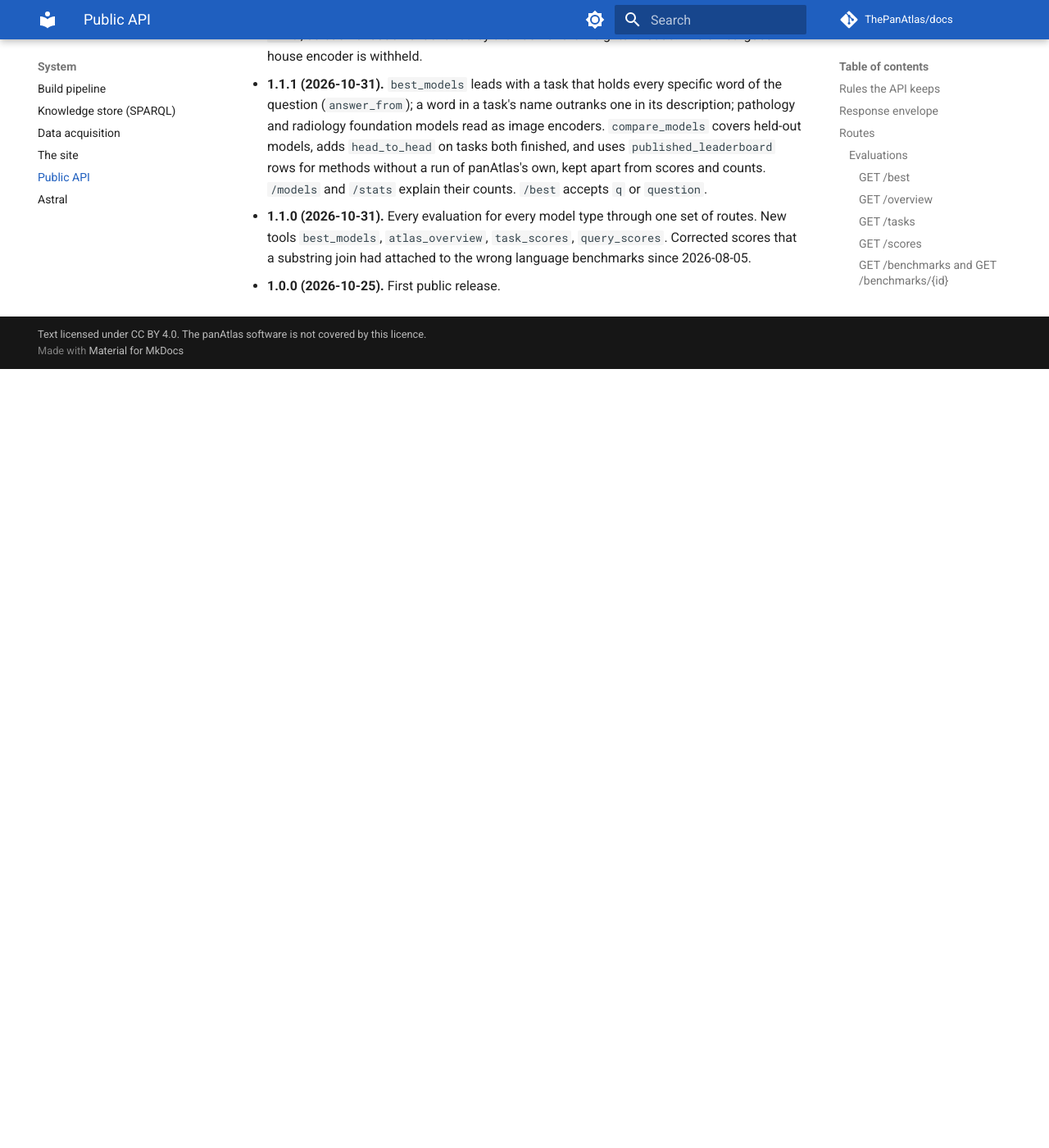
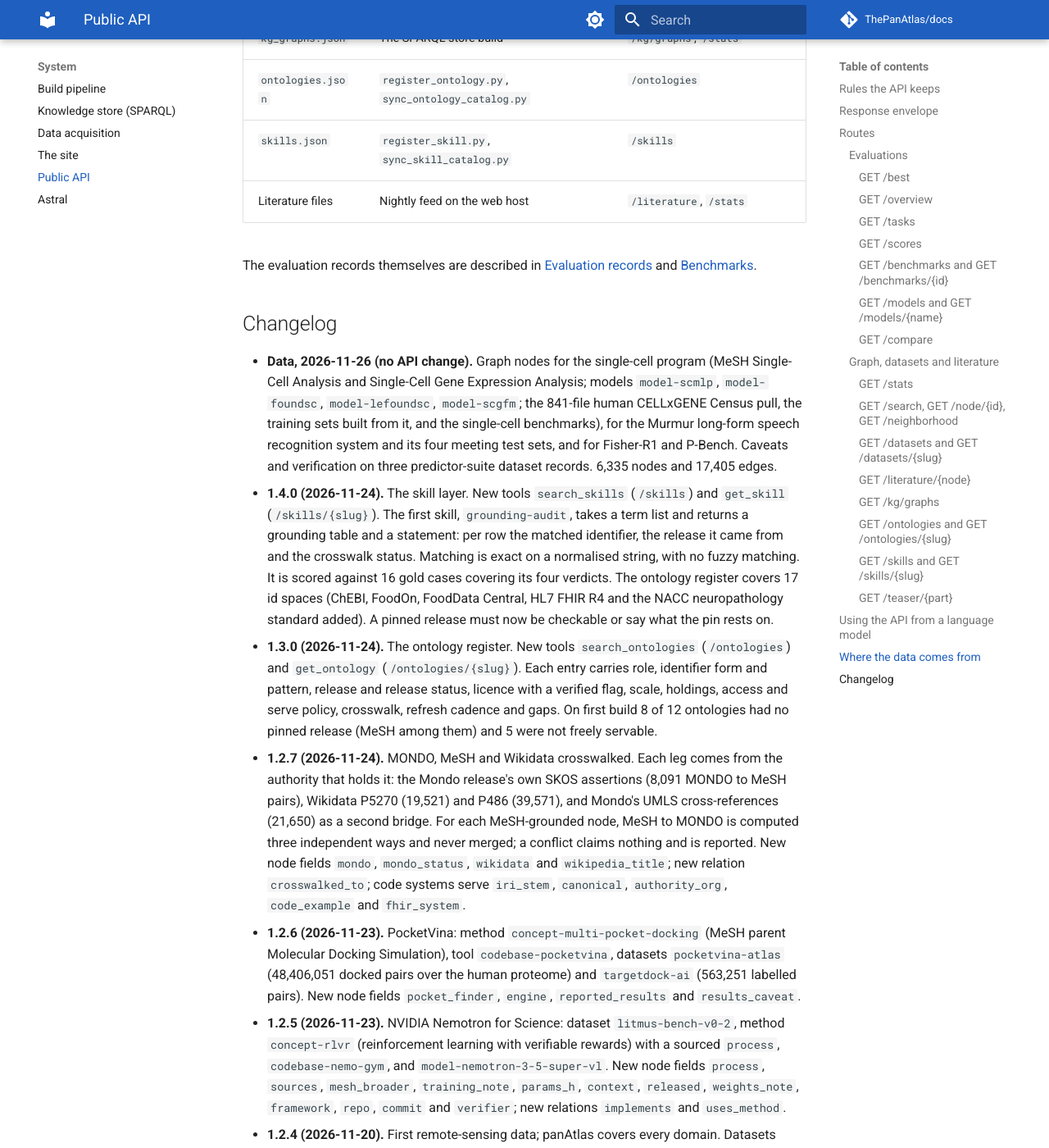
Before and after one commit to ThePanAtlas/docs, an MkDocs documentation site: the page built from docs/system/public-api.md, in a window 1280 px wide and 1400 px high, scrolled down 10245 px. Shown: the whole window at 82% size. Built offline with MkDocs 1.6.1 and Material for MkDocs 9.7.7, drawn with Linux system fonts in a browser that asks for light colours; comment, search, counter and statistics services are not loaded; before the commit the page ends 10695 px from its top, so only the background shows below that; some of the changed text lies outside the part shown.

Commit message:
Public API page: version 1.4.0 (ontology and skill registers, MONDO/MeSH/Wikidata crosswalk, PocketVina, Nemotron for Science) and the 2026-11-26 data additions
Co-Authored-By: Claude Opus 5.5 <noreply@anthropic.com>

```diff
--- a/docs/system/public-api.md
+++ b/docs/system/public-api.md
@@ -8,7 +8,7 @@ explorer uses ([Web site](web-site.md#rest-routes-panatlasv1-gated)).
 | Property | Value |
 |---|---|
 | Base URL | `https://panatlas.net/wp-json/panatlas/public/v1` |
-| Version | 1.2.4 (2026-11-20) |
+| Version | 1.4.0 (2026-11-24) |
 | Methods | `GET` only |
 | Auth | None |
 | Rate limit | 240 requests per client address per minute; requests from the web host itself are exempt. Over the limit: HTTP 429, code `rate_limited` |
@@ -77,6 +77,10 @@ Links into the explorer are returned as `https://panatlas.net/#node=<id>`.
 | `GET /compare` | `compare_models` | One benchmark's ranking, or a head-to-head between named models |
 | `GET /literature/{node}` | `get_literature` | Recent PubMed articles for a MeSH-grounded node |
 | `GET /kg/graphs` | `list_knowledge_graphs` | Named graphs in the SPARQL store with triple counts |
+| `GET /ontologies` | `search_ontologies` | The ontology register: every id space panAtlas grounds into, with release, licence and serve policy |
+| `GET /ontologies/{slug}` | `get_ontology` | One registered ontology in full |
+| `GET /skills` | `search_skills` | The skill register: tasks that produce a named artifact for a recipient, not a score |
+| `GET /skills/{slug}` | `get_skill` | One registered skill in full |
 | `GET /teaser/{part}` | (none) | Public binary geometry of the document universe |
 | `GET /openapi.json` | (none) | The OpenAPI description |
 | `GET /tools.json` | (none) | `{instructions, tools[]}` for LLM clients |
@@ -233,6 +237,27 @@ No parameters. Returns the store manifest `kg_graphs.json`: `store`, `built`, `t
 copy at the repository's HEAD describes 44 graphs and 6,994,341,217 triples, built 2026-10-03. See
 [Knowledge store](knowledge-store.md).
 
+#### `GET /ontologies` and `GET /ontologies/{slug}`
+
+`/ontologies` lists every registered id space panAtlas grounds into (MeSH, MONDO, Wikidata, the code systems and the
+rule packs skills judge against), each with its authority, pinned release where one exists, licence, what panAtlas
+holds of it, and whether it may be served. Use it before trusting a code in a response, and to see which id spaces have
+no pinned release. `/ontologies/{slug}` (for example `mesh`, `mondo`, `wikidata`) returns the full record: identifier
+form and pattern, the pinned release with its source (sha256 and bytes are served, so a consumer can check the pin),
+licence and its verified flag, scale, holdings, access and serve policy, the id spaces it is crosswalked to, freshness
+against its own refresh window, and its recorded gaps. An ontology whose terms restrict reuse is listed but reduced to
+identity and policy with a `serve_note`. Built from the register (`web/ontologies.json`) by `sync_ontology_catalog.py`.
+
+#### `GET /skills` and `GET /skills/{slug}`
+
+A skill is a task panAtlas carries out that produces a named artifact for a real recipient. `/skills` lists each one
+with who it is for, what it produces, its verdict values, what it proves and what it does not, and whether its
+judgement has been scored against gold cases. `/skills/{slug}` (for example `grounding-audit`) returns the recipient,
+the artifact and its row shape, the verdict enum with exit codes, the deterministic checks, the checks only a person can
+make, when it refuses, its rule packs with each one's release and freshness, and its gold-case count. A skill with no
+gold cases serves accuracy `null` and says no accuracy is claimed. A skill score measures a procedure: it never enters
+the benchmark files and is not comparable with a model's benchmark score.
+
 #### `GET /teaser/{part}`
 
 `part` is one of `xy`, `color`, `nodes`, `edges`. Returns the public low-resolution universe geometry as
@@ -270,6 +295,8 @@ The API reads the snapshot files in the plugin's `data/` directory, rebuilt by t
 | `datasets.json` | `sync_catalog.py` | `/datasets`, `/stats` |
 | `benchmarks_llm.json`, `mm_evals.json` | Benchmark builders, `build_patho_evals.py`, cluster ingest | `/benchmarks/{id}` catalog fields, `/stats` |
 | `kg_graphs.json` | The SPARQL store build | `/kg/graphs`, `/stats` |
+| `ontologies.json` | `register_ontology.py`, `sync_ontology_catalog.py` | `/ontologies` |
+| `skills.json` | `register_skill.py`, `sync_skill_catalog.py` | `/skills` |
 | Literature files | Nightly feed on the web host | `/literature`, `/stats` |
 
 The evaluation records themselves are described in [Evaluation records](../metadata/evaluation-records.md) and
@@ -277,6 +304,36 @@ The evaluation records themselves are described in [Evaluation records](../metad
 
 ## Changelog
 
+- **Data, 2026-11-26 (no API change).** Graph nodes for the single-cell program (MeSH Single-Cell Analysis and
+  Single-Cell Gene Expression Analysis; models `model-scmlp`, `model-foundsc`, `model-lefoundsc`, `model-scgfm`; the
+  841-file human CELLxGENE Census pull, the training sets built from it, and the single-cell benchmarks), for the Murmur
+  long-form speech recognition system and its four meeting test sets, and for Fisher-R1 and P-Bench. Caveats and
+  verification on three predictor-suite dataset records. 6,335 nodes and 17,405 edges.
+- **1.4.0 (2026-11-24).** The skill layer. New tools `search_skills` (`/skills`) and `get_skill` (`/skills/{slug}`).
+  The first skill, `grounding-audit`, takes a term list and returns a grounding table and a statement: per row the
+  matched identifier, the release it came from and the crosswalk status. Matching is exact on a normalised string, with
+  no fuzzy matching. It is scored against 16 gold cases covering its four verdicts. The ontology register covers 17 id
+  spaces (ChEBI, FoodOn, FoodData Central, HL7 FHIR R4 and the NACC neuropathology standard added). A pinned release must
+  now be checkable or say what the pin rests on.
+- **1.3.0 (2026-11-24).** The ontology register. New tools `search_ontologies` (`/ontologies`) and `get_ontology`
+  (`/ontologies/{slug}`). Each entry carries role, identifier form and pattern, release and release status, licence with
+  a verified flag, scale, holdings, access and serve policy, crosswalk, refresh cadence and gaps. On first build 8 of 12
+  ontologies had no pinned release (MeSH among them) and 5 were not freely servable.
+- **1.2.7 (2026-11-24).** MONDO, MeSH and Wikidata crosswalked. Each leg comes from the authority that holds it: the
+  Mondo release's own SKOS assertions (8,091 MONDO to MeSH pairs), Wikidata P5270 (19,521) and P486 (39,571), and Mondo's
+  UMLS cross-references (21,650) as a second bridge. For each MeSH-grounded node, MeSH to MONDO is computed three
+  independent ways and never merged; a conflict claims nothing and is reported. New node fields `mondo`, `mondo_status`,
+  `wikidata` and `wikipedia_title`; new relation `crosswalked_to`; code systems serve `iri_stem`, `canonical`,
+  `authority_org`, `code_example` and `fhir_system`.
+- **1.2.6 (2026-11-23).** PocketVina: method `concept-multi-pocket-docking` (MeSH parent Molecular Docking Simulation),
+  tool `codebase-pocketvina`, datasets `pocketvina-atlas` (48,406,051 docked pairs over the human proteome) and
+  `targetdock-ai` (563,251 labelled pairs). New node fields `pocket_finder`, `engine`, `reported_results` and
+  `results_caveat`.
+- **1.2.5 (2026-11-23).** NVIDIA Nemotron for Science: dataset `litmus-bench-v0-2`, method `concept-rlvr`
+  (reinforcement learning with verifiable rewards) with a sourced `process`, `codebase-nemo-gym`, and
+  `model-nemotron-3-5-super-vl`. New node fields `process`, `sources`, `mesh_broader`, `training_note`, `params_h`,
+  `context`, `released`, `weights_note`, `framework`, `repo`, `commit` and `verifier`; new relations `implements` and
+  `uses_method`.
 - **1.2.4 (2026-11-20).** First remote-sensing data; panAtlas covers every domain. Datasets `bigearthnet-v2`
   (BigEarthNet v2: 549,488 Sentinel-1 radar / Sentinel-2 optical pairs, 19 land-cover classes, CDLA-Permissive-1.0) and
   `ssl4eo-s12` (pre-training corpus). The DuoJEPA Sentinel model (arXiv:2611.15968; unreleased, results only) is
```
